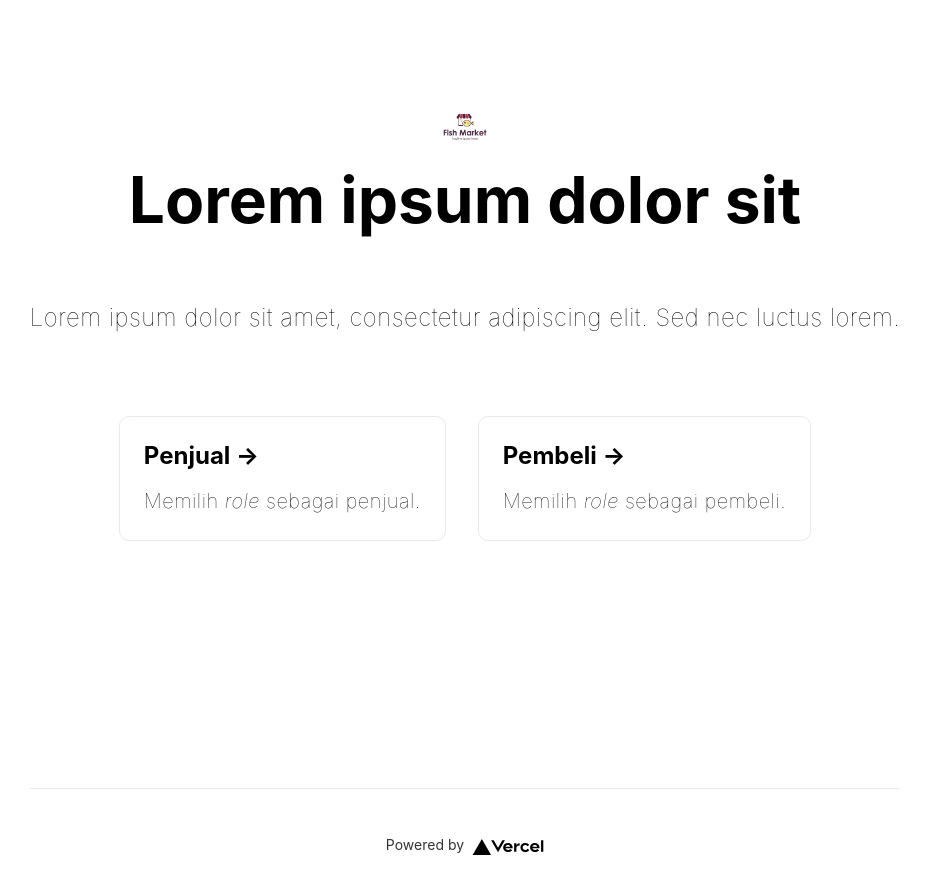
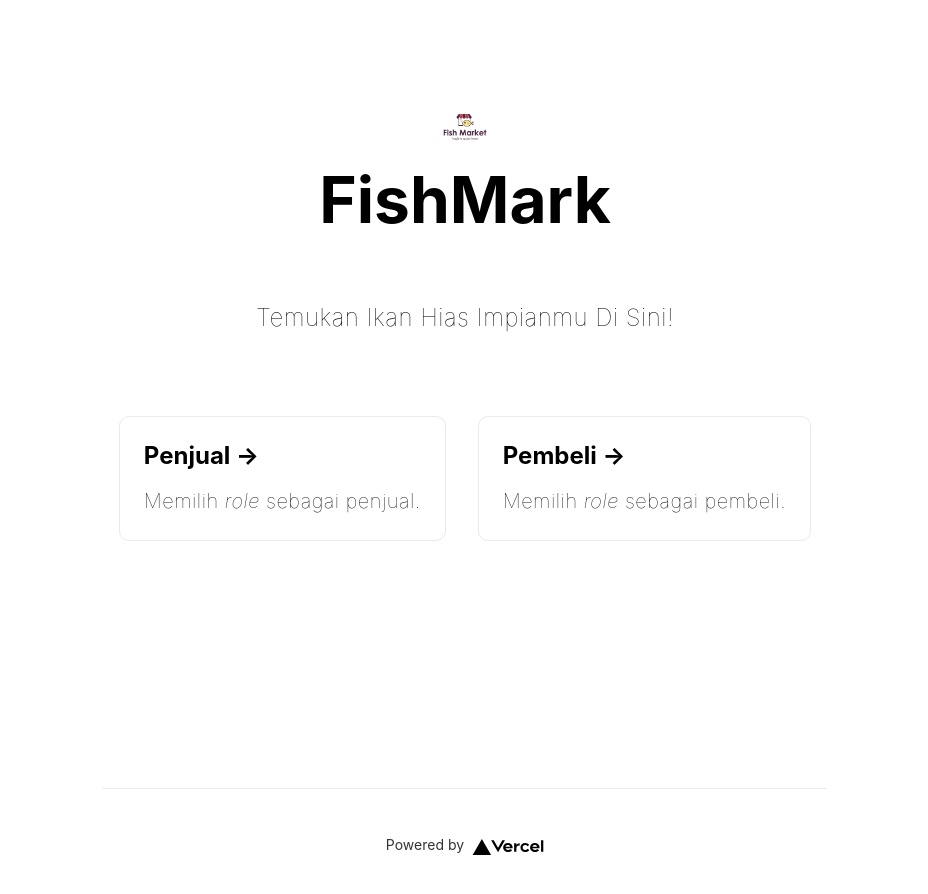
Before and after one commit to kgtgeo/ppl-fe, a Next.js app: page / in a window 1280 px wide. Shown: the top 894 px of the page, without its empty margins (175-1103 px from the left). Built offline with nearby package versions, Linux system fonts and the light colour scheme.

Commit message:
Add links to role buttons on starting page

```diff
--- a/pages/index.js
+++ b/pages/index.js
@@ -6,31 +6,31 @@ export default function Home() {
   return (
     <div className={styles.container}>
       <Head>
-        <title>Starting Page</title>
-        <meta name="description" content="Starting page" />
+        <title>FishMark</title>
+        <meta name="description" content="Starting Page" />
         <link rel="icon" href="/fish-market.png" />
       </Head>
 
       <main className={styles.main}>
         <Image
-          src="/fish-market-logo.jpg" alt="FishMarket Logo" width={72} height={72}
+          src="/fish-market-logo.jpg" alt="FishMark Logo" width={72} height={72}
         />
 
         <h1 className={styles.title}>
-          Lorem ipsum dolor sit
+          FishMark
         </h1>
 
         <p className={styles.description}>
-          Lorem ipsum dolor sit amet, consectetur adipiscing elit. Sed nec luctus lorem.
+          Temukan Ikan Hias Impianmu Di Sini!
         </p>
 
         <div className={styles.grid}>
-          <a href="" className={styles.card}>
+          <a href="/register" className={styles.card}>
             <h2>Penjual &rarr;</h2>
             <p>Memilih <i>role</i> sebagai penjual.</p>
           </a>
 
-          <a href="" className={styles.card}>
+          <a href="/register" className={styles.card}>
             <h2>Pembeli &rarr;</h2>
             <p>Memilih <i>role</i> sebagai pembeli.</p>
           </a>
```
Also changed, not shown: pages/register/index.js (+4 -3 lines), public/fish-market.png.
